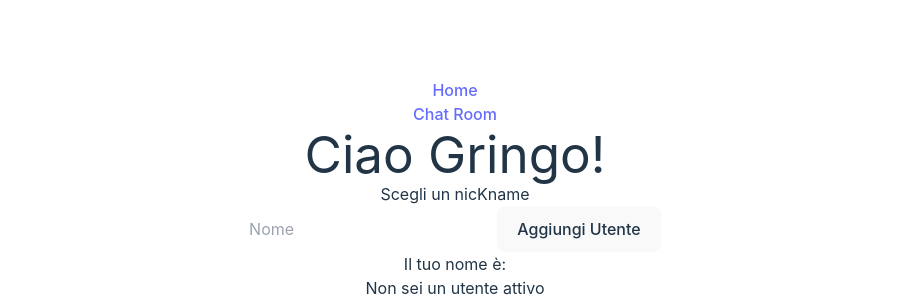
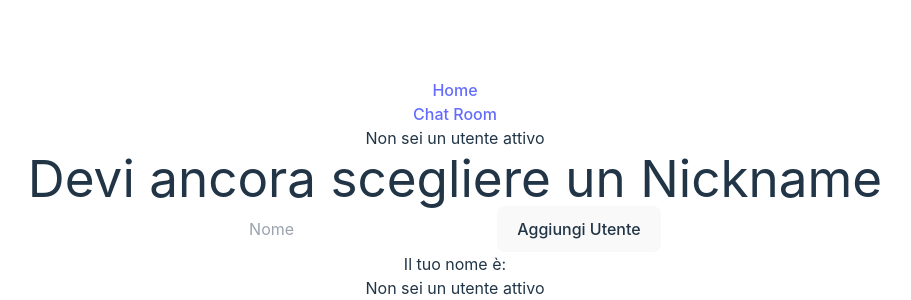
Before and after one commit to MatiasPhoenix/LaChat, a React (Vite) app in the folder LaChat/: page / in a window 1280 px wide. Shown: the part 722-1022 px from the top of the page, without its empty margins (185-1096 px from the left). Built offline with nearby package versions, Linux system fonts and the light colour scheme.

Commit message:
grafica ottimizzata e UI sistemata

```diff
--- a/LaChat/src/App.css
+++ b/LaChat/src/App.css
@@ -47,7 +47,17 @@
   width: 100vw;
 }
 
-
 .sideBar{
   height: 100vh;
 }
+.container {
+  position: relative;
+  width: 100%;
+  height: 100%;
+}
+
+.areaChat{
+  background-image: url(../src/assets/bgChat.png);
+  height: 85vh;
+
+}
--- a/LaChat/src/App.tsx
+++ b/LaChat/src/App.tsx
@@ -33,24 +33,30 @@ function App() {
   };
 
   return (
-  <>
-  <LinksRoutes />
+  <div className='container bg-slate-950'>
+  <div className='left-0 right-0 bg-gray-800 py-2 px-10 items-center flex justify-between items-center'>
+      <div>
+        <LinksRoutes/>
+      </div>
+        <p className=''>{userId ? userId : 'Non sei un utente attivo'}</p>
+      </div>
   <div className='mt-10'>
-    <h1>Ciao Gringo!</h1>
-    <h2 className='my-2'>Scegli un nicKname</h2>
+    <h1 className='py-3'>{userId ? 'Ciao ' + userId + '!' : 'Devi ancora scegliere un Nickname'}</h1>
+    <div>
     <input className='p-2'
       type="text"
       value={name}
       onChange={(e) => setName(e.target.value)}
       placeholder="Nome"
-    />
-  <button onClick={handleSubmit}>Aggiungi Utente</button>
+      />
+    <button onClick={handleSubmit}>Aggiungi Utente</button>
+    </div>
   </div>
   <ul className='mt-5'>
     <li>Il tuo nome è:</li>
     <li>{userId ? userId : 'Non sei un utente attivo'}</li>
   </ul>
-  </>
+  </div>
   );
 }
 
--- a/LaChat/src/Components/Rooms/Prova2.tsx
+++ b/LaChat/src/Components/Rooms/Prova2.tsx
@@ -43,22 +43,24 @@ function Prova2() {
 
 
   return (
-    <>
+    <div className='container bg-slate-950'>
+      <div className='left-0 right-0 bg-gray-800 py-2 px-10 items-center flex justify-between items-center'>
+      <div>
         <LinksRoutes/>
-    <ul className='mt-5'>
-      <li>Il tuo nome è:</li>
-      <li>{userId ? userId : 'Non sei un utente attivo'}</li>
-    </ul>
+      </div>
+        <p className=''>{userId ? userId : 'Non sei un utente attivo'}</p>
+      </div>
+
     <div className='mb-5'>
     </div>
     {/* <div className='flex justify-center'>
       <button onClick={() => setUser('user1')} className={`mx-2 ${user === 'user1' ? 'bg-blue-500 text-white' : ''}`}>User 1</button>
       <button onClick={() => setUser('user2')} className={`mx-2 ${user === 'user2' ? 'bg-blue-500 text-white' : ''}`}>User 2</button>
     </div> */}
-      <div className='mt-5'>
-        <h2>Messaggi:</h2>
+    <div className='mt-5 areaChat mx-5'>
       {messages.map((msg, index) => (
-          <div key={index} className={`p-2 mb-2 ${msg.sender === user ? 'bg-sky-600' : 'bg-green-600'} ${msg.sender === user ? 'justify-start text-left pl-6' : 'justify-end text-right pr-6'}` }>
+        <div key={index} className={`p-2 mb-2 ${msg.sender === user ? 'bg-sky-600' : 'bg-green-600'}
+         ${msg.sender === user ? 'justify-start text-left pl-6' : 'justify-end text-right pr-6'}` }>
            <strong>{msg.sender}</strong>:
            <p className={`${msg.sender === user ? 'justify-start text-left pl-6 py-2' : 'justify-end text-right pr-6 py-2'}` }>
            {msg.text}
@@ -66,18 +68,18 @@ function Prova2() {
          </div>
        ))}
     </div>
-    <div className="fixed bottom-0 left-0 w-full bg-gray-800 text-white p-4">
+    <div className="absolute bottom-0 left-0 right-0 bg-gray-800 p-4 flex items-center">
       <input
-        className='py-2 px-3'
+        className='flex-grow p-2 rounded-l-md bg-gray-900 text-white border border-gray-700 focus:outline-none'
         type="text"
         value={message}
         onChange={(e) => setMessage(e.target.value)}
         onKeyDown={(e) => e.key === 'Enter' && inviaMessaggio()}
         placeholder="Scrivi il tuo messaggio"
       />
-      <button onClick={inviaMessaggio}>Invia</button>
+      <button className='p-2 bg-blue-500 text-white rounded-r-md hover:bg-blue-700' onClick={inviaMessaggio}>Invia</button>
     </div>
-    </>
+    </div>
   );
 }
 
```
Also changed, not shown: LaChat/src/assets/bgChat.png (added). Lines whose indentation alone changed are shown as unchanged.
